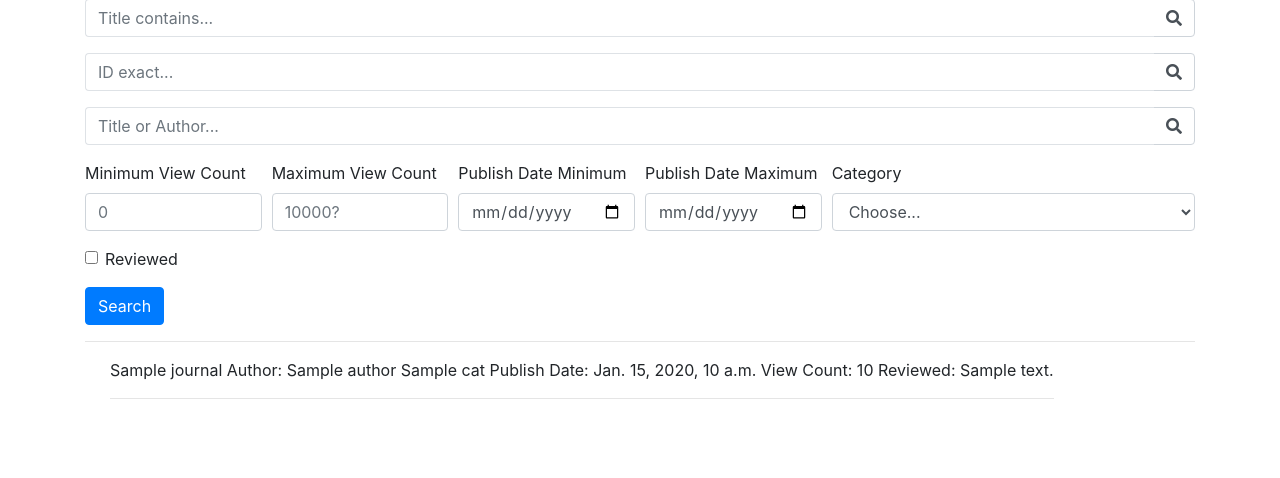
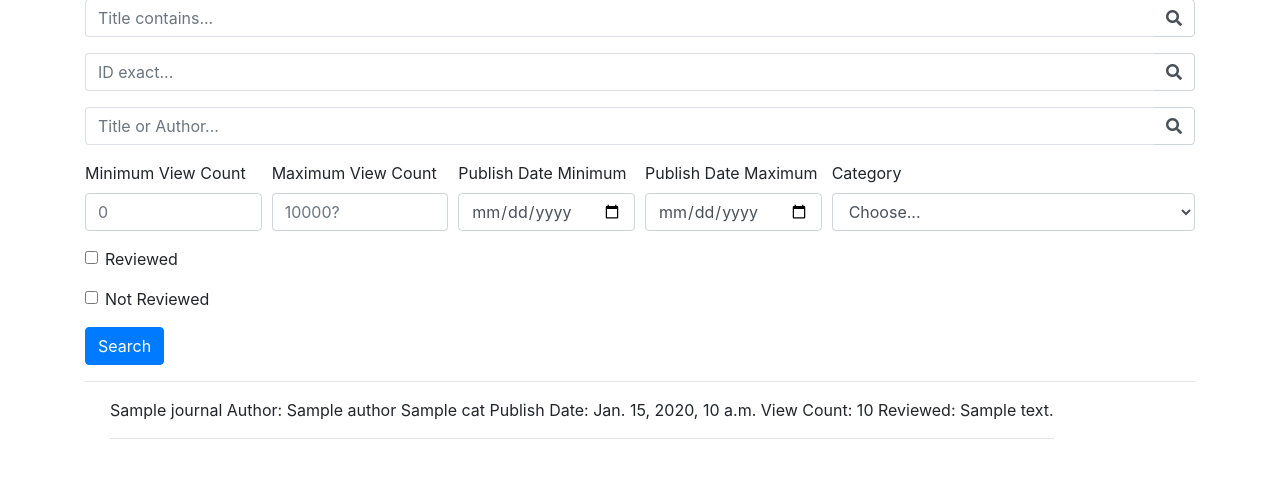
Before and after one commit to DuncanMoyo/filter-forms, a Django app: template templates/bootstrap_form.html in a window 1280 px wide. Shown: the part 123-601 px from the top of the page. Run offline with Django 3.2, Linux system fonts and the light colour scheme; the template is opened without the code that fills it: most values are stand-ins (such as "Sample title", 1, 10 or a date in 2020); some libraries are stand-ins or nearby versions.

Commit message:
filter by category and review

```diff
--- a/templates/bootstrap_form.html
+++ b/templates/bootstrap_form.html
@@ -116,7 +116,9 @@
                     <label for="category">Category</label>
                     <select id="category" class="form-control" name="category">
                         <option selected>Choose...</option>
-                        <option>...</option>
+                        {% for cat in categories %}
+                            <option value="{{ cat }}">{{ cat }}</option>
+                        {% endfor %}
                     </select>
                 </div>
             </div>
@@ -125,6 +127,14 @@
                     <input class="form-check-input" type="checkbox" id="reviewed" name="reviewed">
                     <label class="form-check-label" for="reviewed">
                         Reviewed
+                    </label>
+                </div>
+            </div>
+             <div class="form-group">
+                <div class="form-check">
+                    <input class="form-check-input" type="checkbox" id="notReviewed" name="notReviewed">
+                    <label class="form-check-label" for="notReviewed">
+                        Not Reviewed
                     </label>
                 </div>
             </div>
```
Also changed, not shown: core/views.py (+16 -2 lines).
